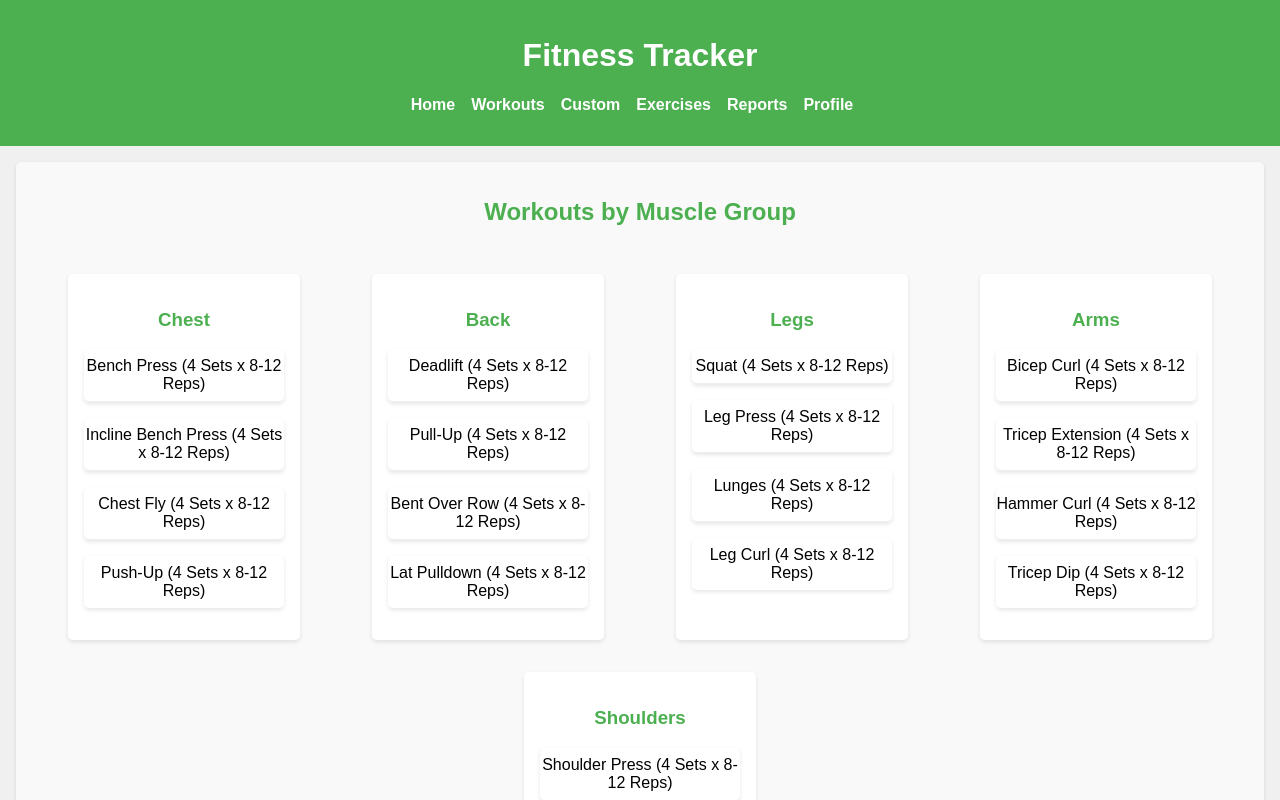
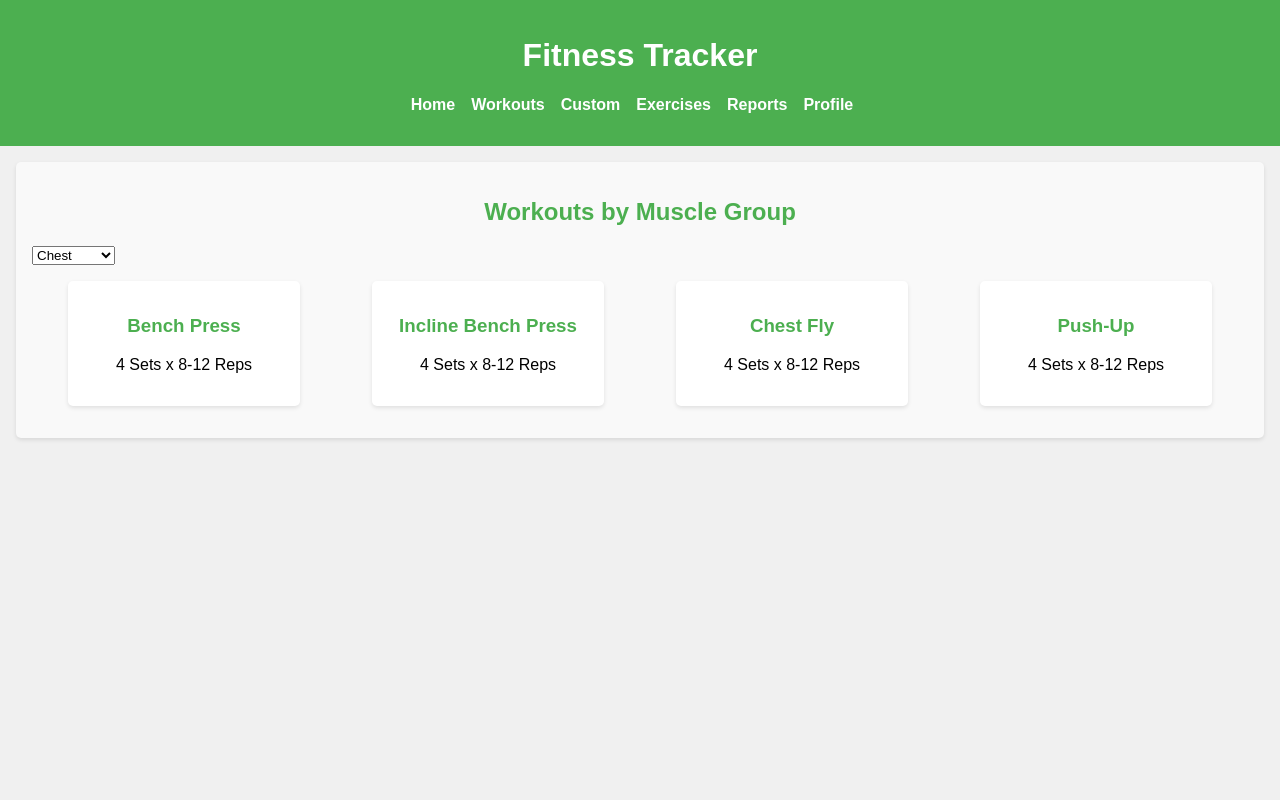
Before and after one commit to Caleb-Kiune/Fitness-Tracker, a React (Create React App) app: page /workouts in a window 1280 px wide. Shown: the top 800 px of the page. Built offline with nearby package versions, Linux system fonts and the light colour scheme.

Commit message:
Adds workout mods

```diff
--- a/src/App.css
+++ b/src/App.css
@@ -1,15 +1,25 @@
 /* App.css */
+
+/* CSS Variables */
+:root {
+  --primary-color: #4CAF50;
+  --secondary-color: #f9f9f9;
+  --font-family: Arial, sans-serif;
+  --button-hover-color: #45a049;
+  --border-radius: 5px;
+  --box-shadow: 0 2px 4px rgba(0, 0, 0, 0.1);
+}
 
 /* Global Styles */
 body {
-  font-family: Arial, sans-serif;
+  font-family: var(--font-family);
   background-color: #f0f0f0;
   margin: 0;
   padding: 0;
 }
 
 header {
-  background-color: #4CAF50;
+  background-color: var(--primary-color);
   color: white;
   padding: 1em;
   text-align: center;
@@ -38,8 +48,8 @@ nav ul li a {
 form {
   background-color: white;
   padding: 2em;
-  border-radius: 5px;
-  box-shadow: 0 2px 4px rgba(0, 0, 0, 0.1);
+  border-radius: var(--border-radius);
+  box-shadow: var(--box-shadow);
   max-width: 400px;
   margin: 2em auto;
 }
@@ -49,21 +59,22 @@ input[type="text"], input[type="number"] {
   padding: 0.5em;
   margin-bottom: 1em;
   border: 1px solid #ccc;
-  border-radius: 4px;
+  border-radius: var(--border-radius);
 }
 
 button[type="submit"] {
-  background-color: #4CAF50;
+  background-color: var(--primary-color);
   color: white;
   padding: 0.5em 1em;
   border: none;
-  border-radius: 4px;
+  border-radius: var(--border-radius);
   cursor: pointer;
   font-size: 1em;
+  transition: background-color 0.3s;
 }
 
 button[type="submit"]:hover {
-  background-color: #45a049;
+  background-color: var(--button-hover-color);
 }
 
 .workouts ul {
@@ -75,8 +86,8 @@ button[type="submit"]:hover {
   background-color: white;
   padding: 1em;
   margin-bottom: 1em;
-  border-radius: 5px;
-  box-shadow: 0 2px 4px rgba(0, 0, 0, 0.1);
+  border-radius: var(--border-radius);
+  box-shadow: var(--box-shadow);
 }
 
 /* Home Component Styles */
@@ -100,7 +111,7 @@ button[type="submit"]:hover {
 }
 
 .quick-links ul li a {
-  color: #4CAF50;
+  color: var(--primary-color);
   text-decoration: none;
   font-weight: bold;
 }
@@ -113,14 +124,14 @@ button[type="submit"]:hover {
 /* Workouts Component Styles */
 .workouts {
   padding: 1em;
-  background-color: #f9f9f9;
-  border-radius: 5px;
-  box-shadow: 0 2px 4px rgba(0, 0, 0, 0.1);
+  background-color: var(--secondary-color);
+  border-radius: var(--border-radius);
+  box-shadow: var(--box-shadow);
   margin-bottom: 1em;
 }
 
 .workouts h2 {
-  color: #4CAF50;
+  color: var(--primary-color);
   text-align: center;
 }
 
@@ -132,16 +143,21 @@ button[type="submit"]:hover {
 
 .workout-card {
   background-color: white;
-  border-radius: 5px;
-  box-shadow: 0 2px 4px rgba(0, 0, 0, 0.1);
+  border-radius: var(--border-radius);
+  box-shadow: var(--box-shadow);
   margin: 1em;
   padding: 1em;
   width: 200px;
   text-align: center;
+  transition: transform 0.2s;
+}
+
+.workout-card:hover {
+  transform: scale(1.05);
 }
 
 .workout-card h3 {
-  color: #4CAF50;
+  color: var(--primary-color);
 }
 
 .workout-card ul {
@@ -158,23 +174,19 @@ button[type="submit"]:hover {
   border-bottom: none;
 }
 
-/* App.css */
-
-/* Existing styles... */
-
-/* Form Component Styles */
+/* Custom Workouts Form Styles */
 .custom-workouts-form {
   background-color: white;
   padding: 2em;
-  border-radius: 5px;
-  box-shadow: 0 2px 4px rgba(0, 0, 0, 0.1);
+  border-radius: var(--border-radius);
+  box-shadow: var(--box-shadow);
   max-width: 400px;
   margin: 2em auto;
   text-align: center;
 }
 
 .custom-workouts-form h2 {
-  color: #4CAF50;
+  color: var(--primary-color);
 }
 
 .custom-workouts-form input, .custom-workouts-form select {
@@ -182,21 +194,22 @@ button[type="submit"]:hover {
   padding: 0.5em;
   margin-bottom: 1em;
   border: 1px solid #ccc;
-  border-radius: 4px;
+  border-radius: var(--border-radius);
 }
 
 .custom-workouts-form button {
-  background-color: #4CAF50;
+  background-color: var(--primary-color);
   color: white;
   padding: 0.5em 1em;
   border: none;
-  border-radius: 4px;
+  border-radius: var(--border-radius);
   cursor: pointer;
   font-size: 1em;
+  transition: background-color 0.3s;
 }
 
 .custom-workouts-form button:hover {
-  background-color: #45a049;
+  background-color: var(--button-hover-color);
 }
 
 .custom-workouts-form .error {
@@ -204,50 +217,19 @@ button[type="submit"]:hover {
   margin-bottom: 1em;
 }
 
-/* Workout Cards Styles */
-.workout-cards {
-  display: flex;
-  flex-wrap: wrap;
-  justify-content: space-around;
-  margin-top: 2em;
-}
-
-.workout-card {
-  background-color: white;
-  border-radius: 5px;
-  box-shadow: 0 2px 4px rgba(0, 0, 0, 0.1);
-  margin: 1em;
-  padding: 1em;
-  width: 200px;
-  text-align: center;
-}
-
-.workout-card h3 {
-  color: #4CAF50;
-}
-
-.workout-card p {
-  margin: 0.5em 0;
-}
-
-
-/* App.css */
-
-/* Existing styles... */
-
 /* Profile Component Styles */
 .profile {
   background-color: white;
   padding: 2em;
-  border-radius: 5px;
-  box-shadow: 0 2px 4px rgba(0, 0, 0, 0.1);
+  border-radius: var(--border-radius);
+  box-shadow: var(--box-shadow);
   max-width: 400px;
   margin: 2em auto;
   text-align: center;
 }
 
 .profile h2 {
-  color: #4CAF50;
+  color: var(--primary-color);
 }
 
 .profile img {
@@ -260,10 +242,10 @@ button[type="submit"]:hover {
 }
 
 .profile-edit-card {
-  background-color: #f9f9f9;
+  background-color: var(--secondary-color);
   padding: 1em;
-  border-radius: 5px;
-  box-shadow: 0 2px 4px rgba(0, 0, 0, 0.1);
+  border-radius: var(--border-radius);
+  box-shadow: var(--box-shadow);
   margin-bottom: 1em;
 }
 
@@ -272,19 +254,33 @@ button[type="submit"]:hover {
   padding: 0.5em;
   margin-bottom: 1em;
   border: 1px solid #ccc;
-  border-radius: 4px;
+  border-radius: var(--border-radius);
 }
 
 .profile button {
-  background-color: #4CAF50;
+  background-color: var(--primary-color);
   color: white;
   padding: 0.5em 1em;
   border: none;
-  border-radius: 4px;
+  border-radius: var(--border-radius);
   cursor: pointer;
   font-size: 1em;
+  transition: background-color 0.3s;
 }
 
 .profile button:hover {
-  background-color: #45a049;
+  background-color: var(--button-hover-color);
 }
+
+
+@media (max-width: 768px) {
+  .workout-cards {
+    flex-direction: column;
+    align-items: center;
+  }
+
+  .workout-card {
+    width: 100%;
+    margin-bottom: 1em;
+  }
+}
--- a/src/Components/Home.js
+++ b/src/Components/Home.js
@@ -4,7 +4,7 @@ function Home() {
   return (
     <div className="home">
       <h1>Welcome to Fitness Tracker</h1>
-      <p>Your journey to fitness starts here!</p>
+      <h4>Your journey to fitness starts here!</h4>
       <div className="quick-links">
         <h2>Quick Links</h2>
         <ul>
@@ -15,13 +15,13 @@ function Home() {
       </div>
       <div className="overview">
         <h2>Overview</h2>
-        <p>Recent Workouts: 5</p>
-        <p>Total Reps: 120</p>
+        <p>Best 1 RM: 100KG</p>
+        <p>Max Volume: 4200KG</p>
         <p>Achievements: 3</p>
       </div>
       <div className="motivational-quote">
         <h2>Stay Motivated</h2>
-        <p>"The only bad workout is the one that didn’t happen."</p>
+        <h4>"The only bad workout is the one that didn’t happen."</h4>
       </div>
     </div>
   );
--- a/src/Components/Workouts.js
+++ b/src/Components/Workouts.js
@@ -1,56 +1,88 @@
-import React from 'react';
+import React, { useState } from 'react';
 
 const workoutData = {
   "Chest": [
-    { name: "Bench Press", sets: 4, reps: "8-12" },
-    { name: "Incline Bench Press", sets: 4, reps: "8-12" },
-    { name: "Chest Fly", sets: 4, reps: "8-12" },
-    { name: "Push-Up", sets: 4, reps: "8-12" }
+    { name: "Bench Press", sets: 4, reps: "8-12", completed: false },
+    { name: "Incline Bench Press", sets: 4, reps: "8-12", completed: false },
+    { name: "Chest Fly", sets: 4, reps: "8-12", completed: false },
+    { name: "Push-Up", sets: 4, reps: "8-12", completed: false }
   ],
   "Back": [
-    { name: "Deadlift", sets: 4, reps: "8-12" },
-    { name: "Pull-Up", sets: 4, reps: "8-12" },
-    { name: "Bent Over Row", sets: 4, reps: "8-12" },
-    { name: "Lat Pulldown", sets: 4, reps: "8-12" }
+    { name: "Deadlift", sets: 4, reps: "8-12", completed: false },
+    { name: "Pull-Up", sets: 4, reps: "8-12", completed: false },
+    { name: "Bent Over Row", sets: 4, reps: "8-12", completed: false },
+    { name: "Lat Pulldown", sets: 4, reps: "8-12", completed: false }
   ],
   "Legs": [
-    { name: "Squat", sets: 4, reps: "8-12" },
-    { name: "Leg Press", sets: 4, reps: "8-12" },
-    { name: "Lunges", sets: 4, reps: "8-12" },
-    { name: "Leg Curl", sets: 4, reps: "8-12" }
+    { name: "Squat", sets: 4, reps: "8-12", completed: false },
+    { name: "Leg Press", sets: 4, reps: "8-12", completed: false },
+    { name: "Lunges", sets: 4, reps: "8-12", completed: false },
+    { name: "Leg Curl", sets: 4, reps: "8-12", completed: false }
   ],
   "Arms": [
-    { name: "Bicep Curl", sets: 4, reps: "8-12" },
-    { name: "Tricep Extension", sets: 4, reps: "8-12" },
-    { name: "Hammer Curl", sets: 4, reps: "8-12" },
-    { name: "Tricep Dip", sets: 4, reps: "8-12" }
+    { name: "Bicep Curl", sets: 4, reps: "8-12", completed: false },
+    { name: "Tricep Extension", sets: 4, reps: "8-12", completed: false },
+    { name: "Hammer Curl", sets: 4, reps: "8-12", completed: false },
+    { name: "Tricep Dip", sets: 4, reps: "8-12", completed: false }
   ],
   "Shoulders": [
-    { name: "Shoulder Press", sets: 4, reps: "8-12" },
-    { name: "Lateral Raise", sets: 4, reps: "8-12" },
-    { name: "Front Raise", sets: 4, reps: "8-12" },
-    { name: "Shrugs", sets: 4, reps: "8-12" }
+    { name: "Shoulder Press", sets: 4, reps: "8-12", completed: false },
+    { name: "Lateral Raise", sets: 4, reps: "8-12", completed: false },
+    { name: "Front Raise", sets: 4, reps: "8-12", completed: false },
+    { name: "Shrugs", sets: 4, reps: "8-12", completed: false }
   ]
 };
 
 function Workouts() {
+  const [exercises, setExercises] = useState(workoutData);
+  const [selectedMuscleGroup, setSelectedMuscleGroup] = useState("Chest");
+  const [selectedExercise, setSelectedExercise] = useState(null);
+
+  const handleMuscleGroupChange = (event) => {
+    setSelectedMuscleGroup(event.target.value);
+    setSelectedExercise(null);
+  };
+
+  const toggleCompleted = (muscleGroup, exerciseName) => {
+    const updatedExercises = {...exercises};
+    updatedExercises[muscleGroup] = updatedExercises[muscleGroup].map(exercise =>
+      exercise.name === exerciseName ? { ...exercise, completed: !exercise.completed } : exercise
+    );
+    setExercises(updatedExercises);
+  };
+
   return (
     <div className="workouts">
       <h2>Workouts by Muscle Group</h2>
+      <select onChange={handleMuscleGroupChange} value={selectedMuscleGroup}>
+        {Object.keys(exercises).map((muscleGroup) => (
+          <option key={muscleGroup} value={muscleGroup}>
+            {muscleGroup}
+          </option>
+        ))}
+      </select>
+
       <div className="workout-cards">
-        {Object.entries(workoutData).map(([muscleGroup, exercises]) => (
-          <div key={muscleGroup} className="workout-card">
-            <h3>{muscleGroup}</h3>
-            <ul>
-              {exercises.map((exercise, index) => (
-                <li key={index}>
-                  {exercise.name} ({exercise.sets} Sets x {exercise.reps} Reps)
-                </li>
-              ))}
-            </ul>
+        {exercises[selectedMuscleGroup].map((exercise, index) => (
+          <div
+            key={index}
+            className={`workout-card ${exercise.completed ? 'completed' : ''}`}
+            onClick={() => toggleCompleted(selectedMuscleGroup, exercise.name)}
+          >
+            <h3>{exercise.name}</h3>
+            <p>{exercise.sets} Sets x {exercise.reps} Reps</p>
+            {exercise.completed && <span className="checkmark">✔️</span>}
           </div>
         ))}
       </div>
+
+      {selectedExercise && (
+        <div className="exercise-details">
+          <h3>Details for {selectedExercise.name}</h3>
+          <p>Sets: {selectedExercise.sets}</p>
+          <p>Reps: {selectedExercise.reps}</p>
+        </div>
+      )}
     </div>
   );
 }
```
